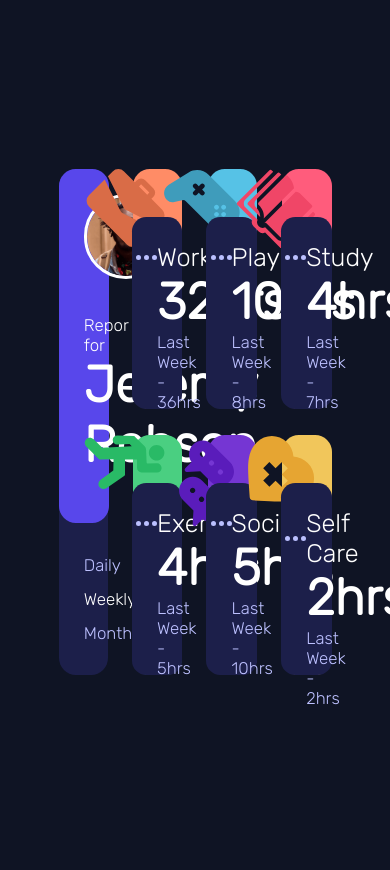
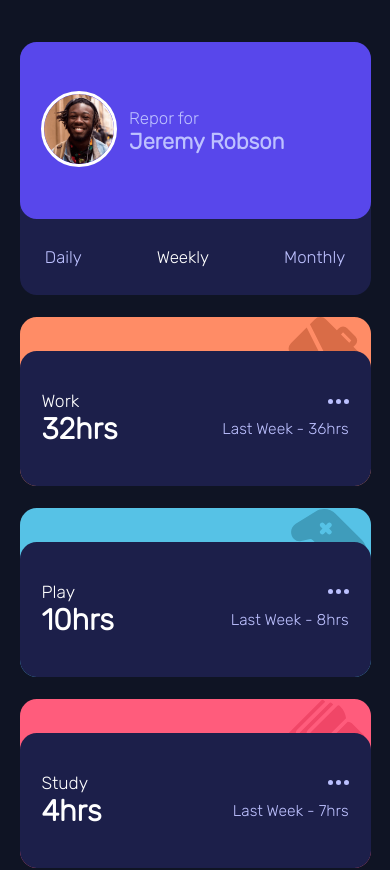
Before and after one commit to 2DavidGarcia4/challenge3, a plain HTML site: page index.html in a window 390 px wide. Shown: the top 870 px of the page. Before the commit the page ends 844 px from the top, so only its background shows below. Drawn offline with Linux system fonts and the light colour scheme.

Commit message:
Update style

```diff
--- a/style.css
+++ b/style.css
@@ -36,20 +36,20 @@ body{
    display: grid;
    grid-template-columns: 1fr, 1fr, 1fr, 1fr;
    grid-template-rows: 50%, 50%;
-   gap: 3vh;
-   width: 70%;
-   height: 60vh;
+   gap: 1.6vw;
+   width: 70vw;
+   height: 30vw;
 }
 
 .img img{
-   width: 10vh;
+   width: 5vw;
    border: 0.4vh white solid;
    border-radius: 50%;
-   margin-bottom: 3.8vh;
+   margin-bottom: 1.8vw;
 }
 
 .son{
-   border-radius: 2vh;
+   border-radius: 1vw;
    position: relative;
    display: flex;
    justify-content: end;
@@ -61,14 +61,19 @@ body{
    bottom: 0;
    width: 100%;
    height: 80%;
-   border-radius: 1.7vh;
+   border-radius: 1vw;
    background-color: var(--Dark-blue);
-   padding: 3vh;
+   padding: 1.6vw;
    display: flex;
    flex-direction: column;
    justify-content: space-between;
    cursor: pointer;
    transition: background-color 0.6s;
+}
+
+.cape .hrs{
+   display: flex;
+   flex-direction: column;
 }
 
 .cape:hover{
@@ -86,7 +91,7 @@ body{
 
 .cape .tipe span{
    color: white;
-   font-size: 3vh;
+   font-size: 1.6vw;
 }
 
 .cape .tipe svg{
@@ -98,11 +103,11 @@ body{
 
 .cape h1{
    color: white;
-   font-size: 6vh;
+   font-size: 3vw;
 }
 
 .cape span{
-   font-size: 2vh;
+   font-size: 1vw;
    color: var(--Pale-Blue);
 }
 
@@ -114,23 +119,23 @@ body{
    height: 70%;
    background-color: var(--Blue);
    border-radius: 2vh;
-   padding: 3vh;
+   padding: 1.6vw;
    color: white;
    position: absolute;
 }
 
-.one .cape span{
+.one .capeo span{
    color: var(--Pale-Blue);
-   font-size: 1.8vh;
+   font-size: 1.1vw;
 }
 
 .one .capeo h1{
-   font-size: 6vh;
+   font-size: 3vw;
 }
 
 .son svg{
    position: absolute;
-   margin-right: 2vh;
+   margin-right: 1vw;
 }
 
 .one{
@@ -150,7 +155,7 @@ body{
 }
 
 .one span{
-   font-size: 2vh;
+   font-size: 1vw;
 }
 
 .text span{
@@ -209,7 +214,7 @@ body{
 }
 
 
-@media (max-width: 375px) {
+@media (max-width: 600px) {
    /* body{
       padding: 20px;
    } */
@@ -219,15 +224,22 @@ body{
       height: 90vh;
       grid-template-columns: 1fr;
       grid-template-rows: 1fr, 1fr, 1fr, 1fr, 1fr, 1fr, 1fr;
+      gap: 2.6vh;
    }
 
    .son{
       width: 100%;
-      height: 30vh;
+      height: 70vh;
+      border-radius: 2vh;
+   }
+
+   .cape{
+      padding: 2.6vh;
    }
 
    .cape .hrs{
       display: flex;
+      flex-direction: row;
       align-items: center;
       justify-content: space-between;
    }
@@ -244,8 +256,13 @@ body{
       display: flex;
       flex-direction: row;
       align-items: center;
+      padding: 2.6vh;
       /* justify-content: center; */
       /* position: absolute; */
+   }
+
+   .one .capeo span{
+      font-size: 2vh;
    }
 
    .one .capeo h1{
@@ -261,15 +278,20 @@ body{
    }
 
    .son{
-      height: 140px;
+      height: 20vh;
    }
 
    .one{
-      height: 180px;
+      height: 30vh;
+   }
+
+   .one span{
+      font-size: 2vh;
    }
 
    .son .cape{
       justify-content: center;
+      border-radius: 2vh;
    }
 
    .cape .tipe span{
```
